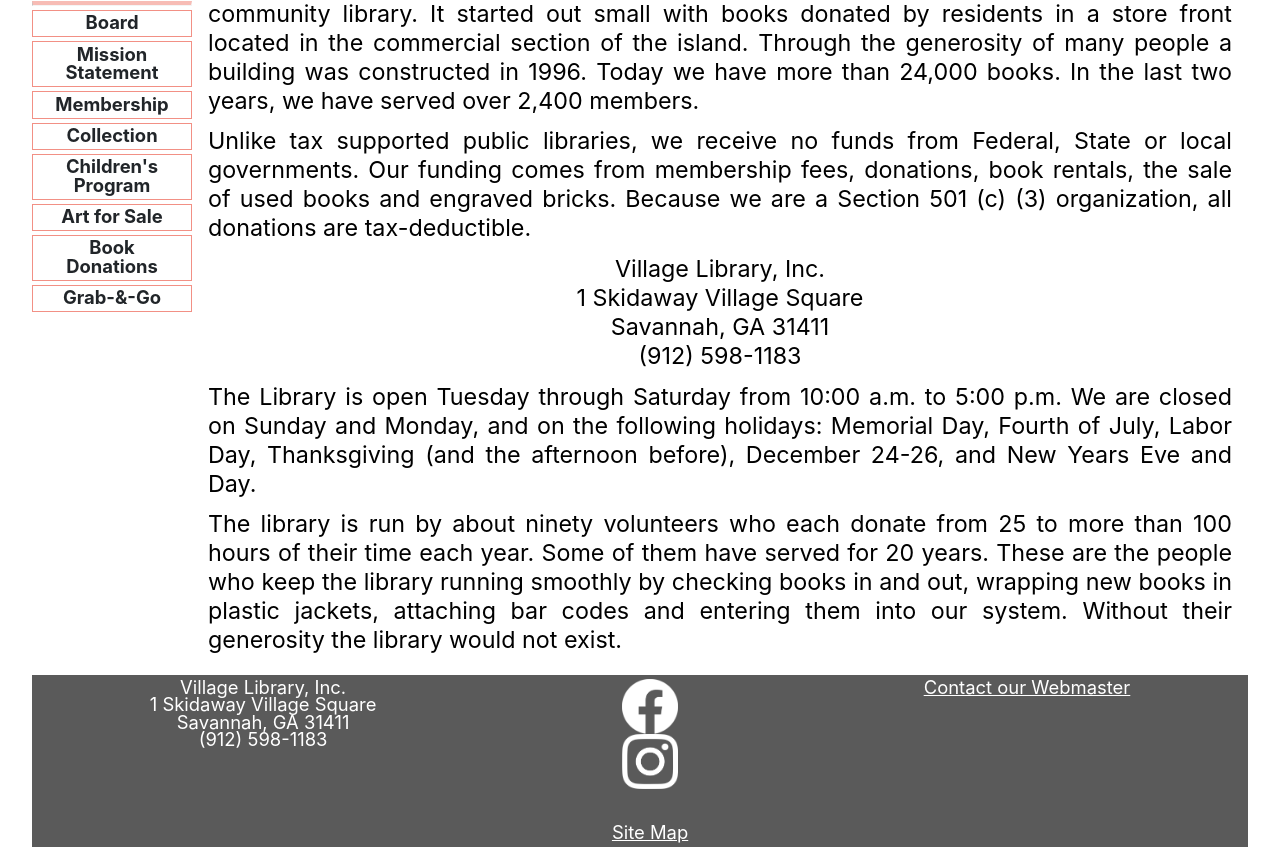
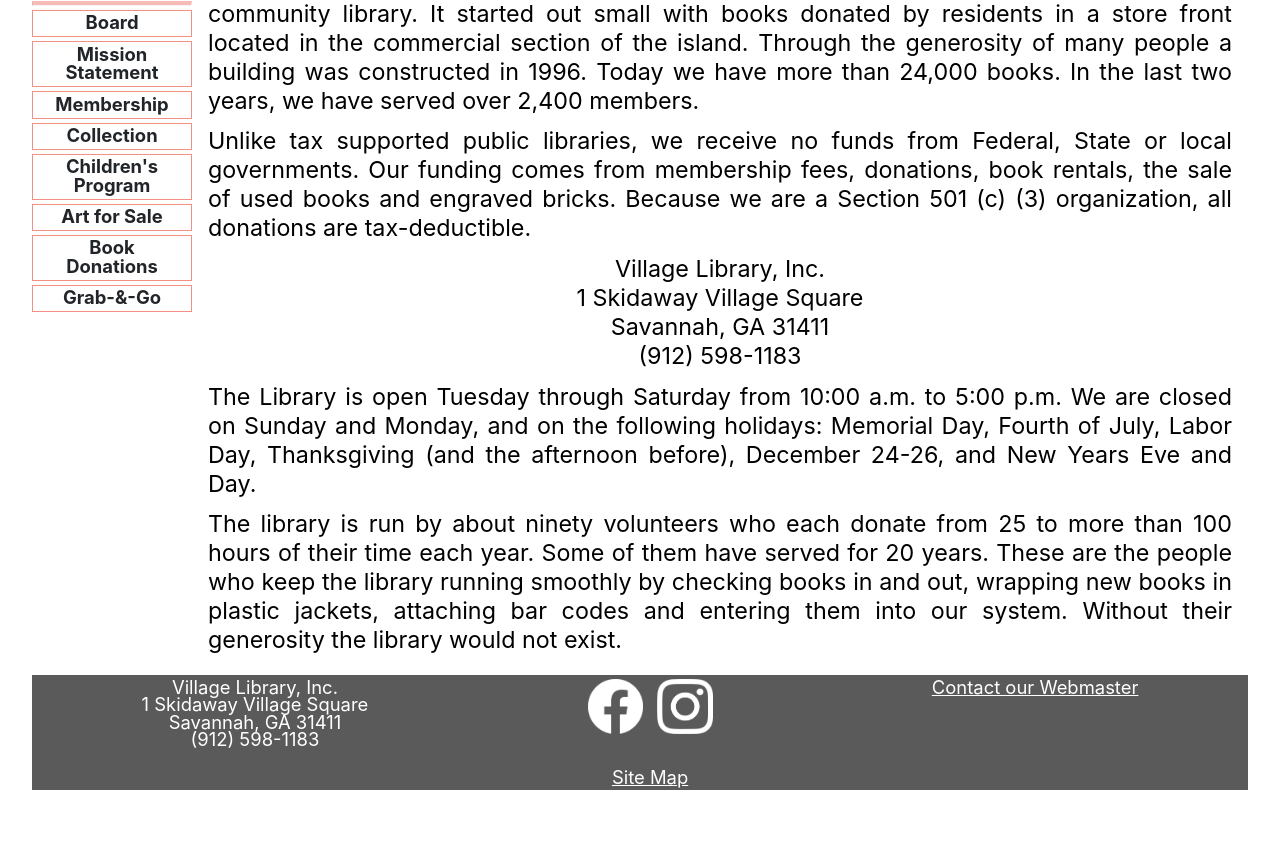
Before and after one commit to thevillagelibrary/tvl, a React (Vite) app: page /aboutus in a window 1280 px wide. Shown: the part 536-1383 px from the top of the page. After the commit the page ends 1326 px from the top, so only its background shows below. Built offline with nearby package versions, Linux system fonts and the light colour scheme; no server answers.

Commit message:
6/6: Fix formatting of social media logos

```diff
--- a/src/styles/index.css
+++ b/src/styles/index.css
@@ -252,6 +252,18 @@ figcaption {
 figure {
   margin: 1em 0;
 }
+footer {
+  background-color: var(--tertiary-color);
+  color: var(--white-color);
+  display: flex;
+  flex-shrink: 0;
+  font-size: var(--step--3);
+  justify-content: space-around;
+  line-height: 1.2em;
+  margin: 0.625em 0;
+  padding: 0.25em 0;
+  text-align: center;
+}
 footer a {
   color: var(--white-color);
 }
@@ -268,20 +280,16 @@ footer address {
 footer article {
   height: fit-content;
 }
-footer {
-  background-color: var(--tertiary-color);
+
+footer article {
   display: flex;
-  color: var(--white-color);
-  font-size: var(--step--3);
-  justify-content: space-around;
-  line-height: 1.2em;
-  margin: 0.625em 0;
-  padding: 0.25em 0;
-  text-align: center;
+  flex-direction: row;
+  gap: 1em;
 }
 
-footer {
-  flex-shrink: 0;
+footer :nth-child(2) {
+  display: flex;
+  flex-direction: column;
 }
 
 h1 {
```
